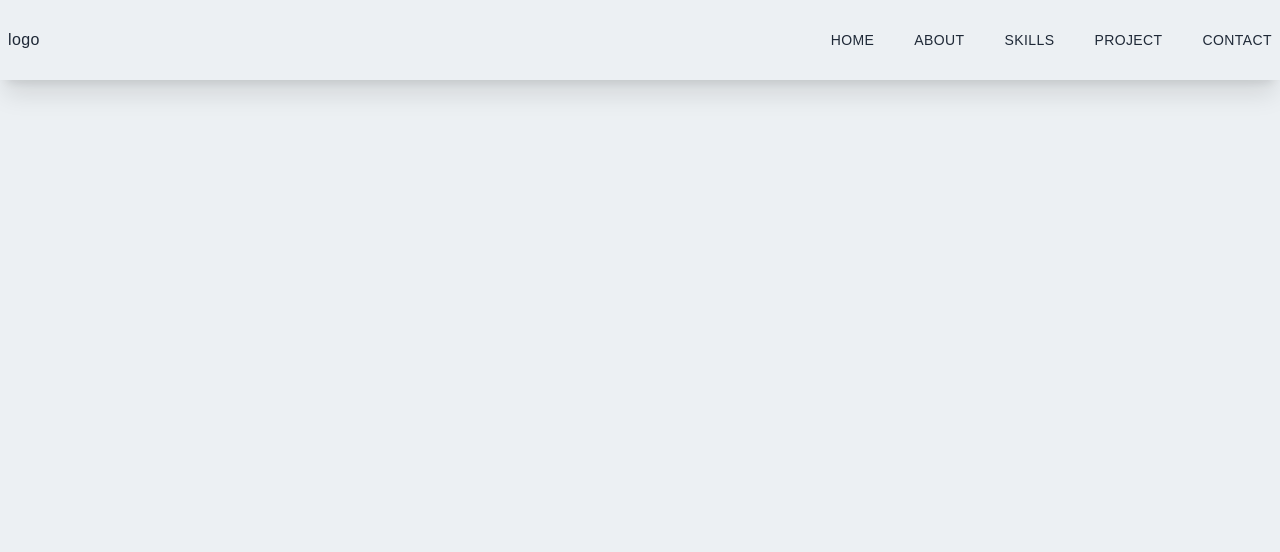
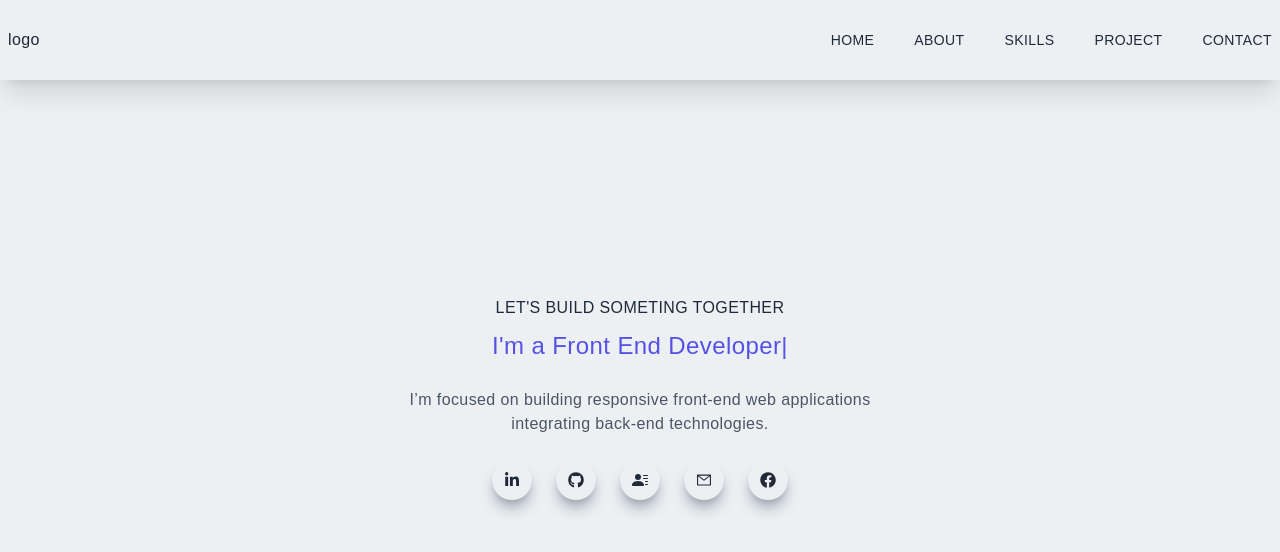
Before and after one commit to Dev-Badol/portfolio_for_badol, a Next.js app: page / in a window 1280 px wide. Shown: the top 552 px of the page. Built offline with nearby package versions, Linux system fonts and the light colour scheme.

Commit message:
main added

```diff
--- /dev/null
+++ b/components/Main/Main.tsx
@@ -0,0 +1,53 @@
+import { TypeAnimation } from "react-type-animation";
+import { BsFillPersonLinesFill } from "react-icons/bs";
+import { FaGithub, FaLinkedinIn } from "react-icons/fa";
+import { AiOutlineMail} from "react-icons/ai";
+import { FaFacebook } from 'react-icons/fa';
+
+const Main = () => {
+  return (
+    <div className="w-full pt-72 h-screen text-center">
+      <div className="max-w-[1240px] w-full mx-auto p-2 flex justify-center items-center">
+        <div className="flex flex-col items-center gap-2">
+          <p className="uppercase">Let's build someting together</p>
+          <TypeAnimation
+            sequence={[
+              "Hi,I'm Badol",
+              1000,
+              "I'm a Front End Developer",
+              2000,
+              "Thanks for Visiting us",
+            ]}
+            wrapper="div"
+            cursor={true}
+            repeat={Infinity}
+            style={{ fontSize: "1.5em", color: "#5651e5", font: "bold" }}
+          />
+          <p className="py-4 text-gray-600 sm:max-w-[70%] m-auto">
+            I’m focused on building responsive front-end web applications
+            integrating back-end technologies.
+          </p>
+          <div className="flex gap-6">
+            <div className="rounded-full shadow-lg shadow-gray-400 p-3 cursor-pointer">
+              <FaLinkedinIn />
+            </div>
+            <div className="rounded-full shadow-lg shadow-gray-400 p-3 cursor-pointer">
+              <FaGithub />
+            </div>
+            <div className="rounded-full shadow-lg shadow-gray-400 p-3 cursor-pointer">
+              <BsFillPersonLinesFill />
+            </div>
+            <div className="rounded-full shadow-lg shadow-gray-400 p-3 cursor-pointer">
+              <AiOutlineMail />
+            </div>
+            <div className="rounded-full shadow-lg shadow-gray-400 p-3 cursor-pointer">
+              <FaFacebook />
+            </div>
+          </div>
+        </div>
+      </div>
+    </div>
+  );
+};
+
+export default Main;
--- a/components/Navbar/Navbar.tsx
+++ b/components/Navbar/Navbar.tsx
@@ -2,7 +2,7 @@ import Link from "next/link";
 import { useState } from "react";
 import { AiOutlineClose, AiOutlineMail, AiOutlineMenu } from "react-icons/ai";
 import { BsFillPersonLinesFill } from "react-icons/bs";
-import { FaGithub, FaLinkedinIn } from "react-icons/fa";
+import { FaFacebook, FaGithub, FaLinkedinIn } from "react-icons/fa";
 
 const Navbar = () => {
   const [nav, setNav] = useState(false);
@@ -96,23 +96,25 @@ const Navbar = () => {
                 </li>
               </Link>
             </ul>
-            <div className="pt-40">
+            <div className="pt-36">
               <p className="uppercase tracking-widest text-[#5651e5]">
                 Let's Connect
               </p>
-              <div className="flex gap-6">
+              <div className="flex mr-4 pt-6  gap-4">
                 <div className="rounded-full shadow-lg shadow-gray-400 p-3 cursor-pointer">
                   <FaLinkedinIn />
                 </div>
                 <div className="rounded-full shadow-lg shadow-gray-400 p-3 cursor-pointer">
                   <FaGithub />
                 </div>
+
                 <div className="rounded-full shadow-lg shadow-gray-400 p-3 cursor-pointer">
-                  <BsFillPersonLinesFill />
+                  <AiOutlineMail />
                 </div>
                 <div className="rounded-full shadow-lg shadow-gray-400 p-3 cursor-pointer">
                   <AiOutlineMail />
                 </div>
+
               </div>
             </div>
           </div>
--- a/package.json
+++ b/package.json
@@ -16,6 +16,7 @@
     "react": "18.2.0",
     "react-dom": "18.2.0",
     "react-icons": "^4.8.0",
+    "react-type-animation": "^2.1.2",
     "typescript": "5.0.2"
   },
   "devDependencies": {
--- a/pages/index.tsx
+++ b/pages/index.tsx
@@ -1,22 +1,23 @@
 import Head from "next/head";
 
-import { Inter } from "next/font/google";
+
 import Navbar from "@/components/Navbar/Navbar";
+import Main from "@/components/Main/Main";
 
-const inter = Inter({ subsets: ["latin"] });
 
 export default function Home() {
   return (
-    <>
+    <div>
       <Head>
         <title>Badol's portfolio</title>
         <meta name="description" content="Generated by create next app" />
         <meta name="viewport" content="width=device-width, initial-scale=1" />
         <link rel="icon" href="/favicon.ico" />
       </Head>
-      <main>
-     <Navbar />
-      </main>
-    </>
+
+      <Navbar />
+
+      <Main />
+    </div>
   );
 }
```
Also changed, not shown: 1 other file (tests, documents, lock files or other folders).
